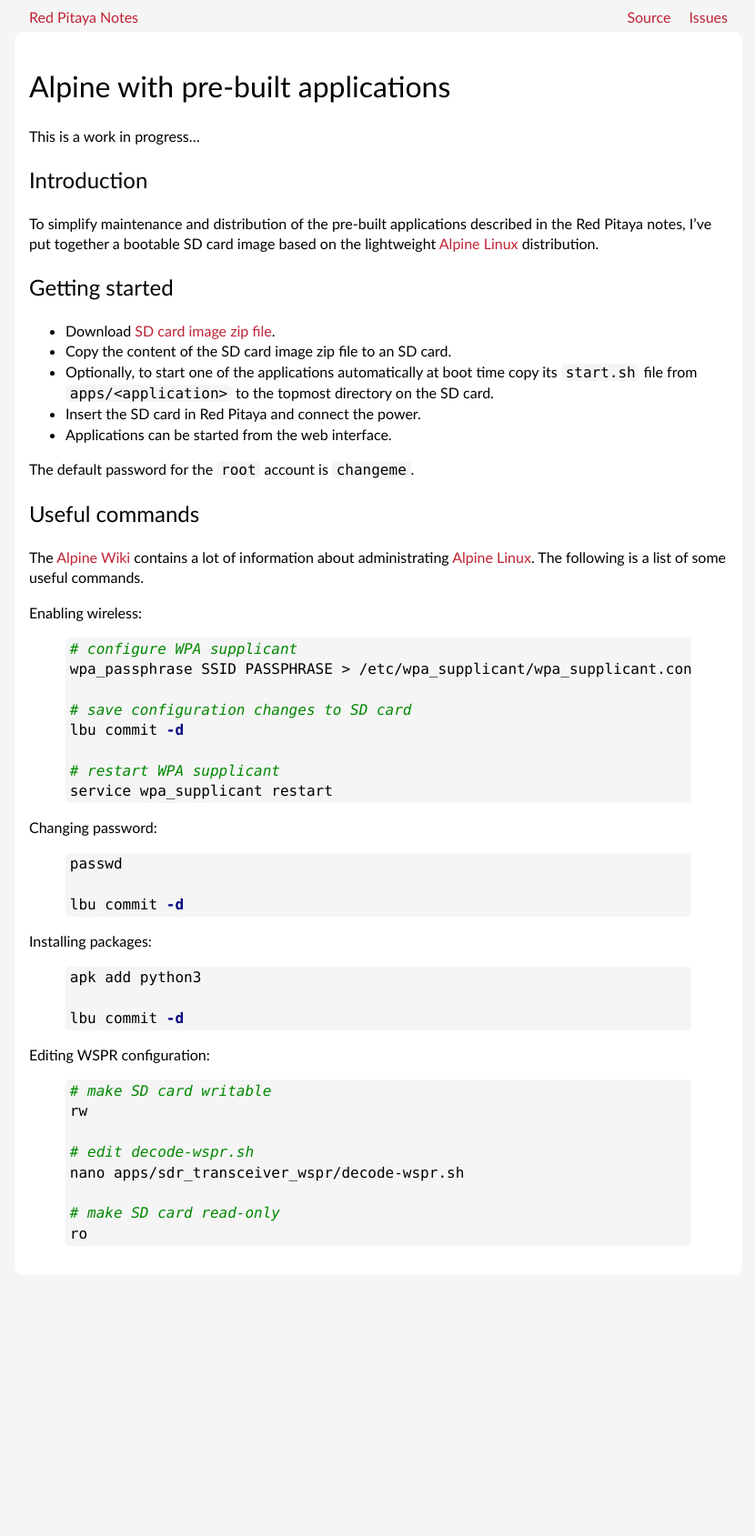
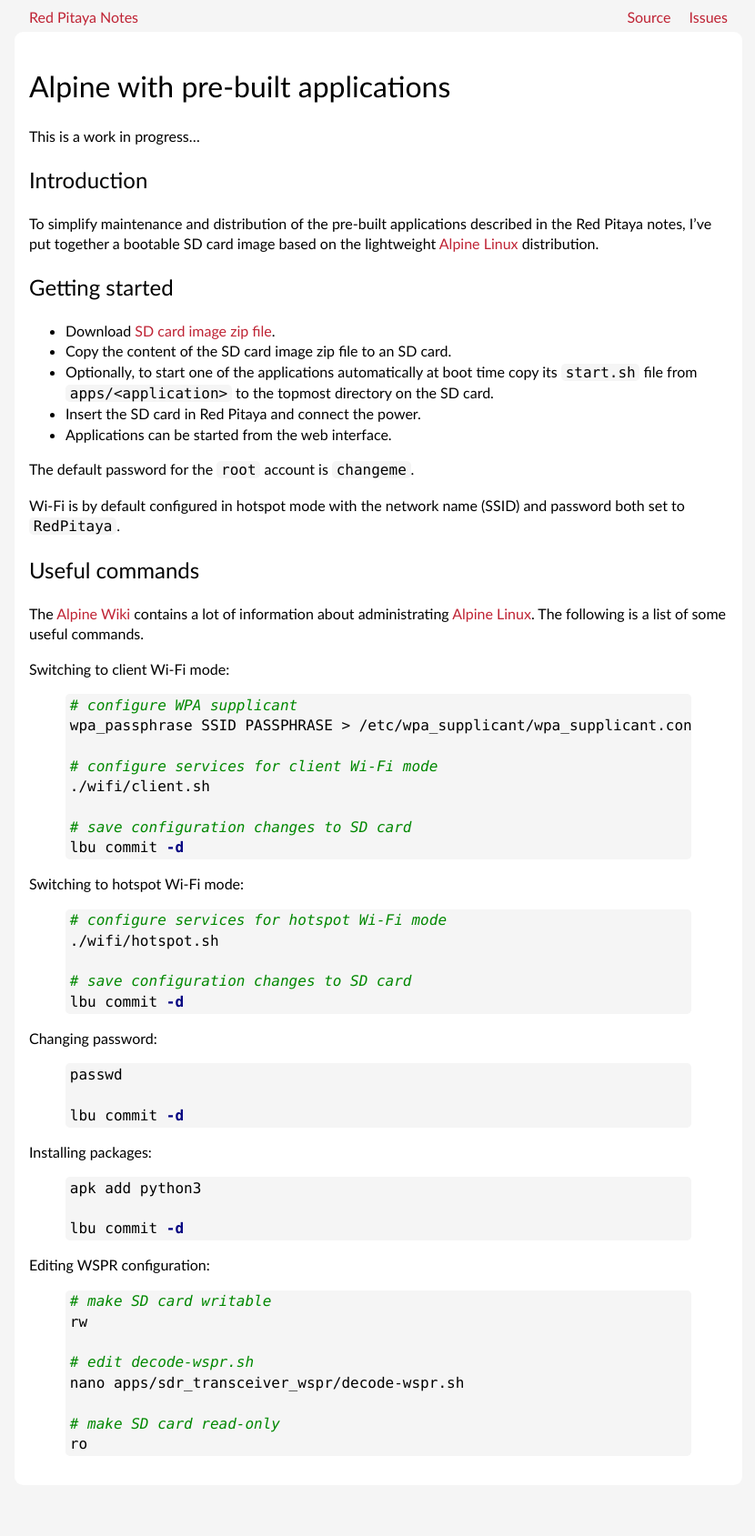
Before and after one commit to pavel-demin/red-pitaya-notes, a Jekyll site: the page built from alpine.md, in a window 1280 px wide. Shown: the whole page at 91% size, without its empty margins (224-1054 px from the left). Built offline with Jekyll 4.4.1, drawn with Linux system fonts in a browser that asks for light colours; before the commit the page ends 1458 px from its top, so only the background shows below that.

Commit message:
update link and instructions in alpine

```diff
--- a/alpine.md
+++ b/alpine.md
@@ -14,7 +14,7 @@
 Getting started
 -----
 
- - Download [SD card image zip file](https://www.dropbox.com/sh/5fy49wae6xwxa8a/AAAbWvUPrcuHcmLeEt5vLxdja/red-pitaya-alpine-3.6-armhf-20170913.zip?dl=1).
+ - Download [SD card image zip file](https://www.dropbox.com/sh/5fy49wae6xwxa8a/AADYU-1WH496VRW0cEMIFWlza/red-pitaya-alpine-3.6-armhf-20170916.zip?dl=1).
  - Copy the content of the SD card image zip file to an SD card.
  - Optionally, to start one of the applications automatically at boot time copy its `start.sh` file from `apps/<application>` to the topmost directory on the SD card.
  - Insert the SD card in Red Pitaya and connect the power.
@@ -22,21 +22,32 @@
 
 The default password for the `root` account is `changeme`.
 
+Wi-Fi is by default configured in hotspot mode with the network name (SSID) and password both set to `RedPitaya`.
+
 Useful commands
 -----
 
 The [Alpine Wiki](http://wiki.alpinelinux.org) contains a lot of information about administrating [Alpine Linux](https://alpinelinux.org). The following is a list of some useful commands.
 
-Enabling wireless:
+Switching to client Wi-Fi mode:
 {% highlight bash %}
 # configure WPA supplicant
 wpa_passphrase SSID PASSPHRASE > /etc/wpa_supplicant/wpa_supplicant.conf
 
+# configure services for client Wi-Fi mode
+./wifi/client.sh
+
 # save configuration changes to SD card
 lbu commit -d
+{% endhighlight %}
 
-# restart WPA supplicant
-service wpa_supplicant restart
+Switching to hotspot Wi-Fi mode:
+{% highlight bash %}
+# configure services for hotspot Wi-Fi mode
+./wifi/hotspot.sh
+
+# save configuration changes to SD card
+lbu commit -d
 {% endhighlight %}
 
 Changing password:
```
